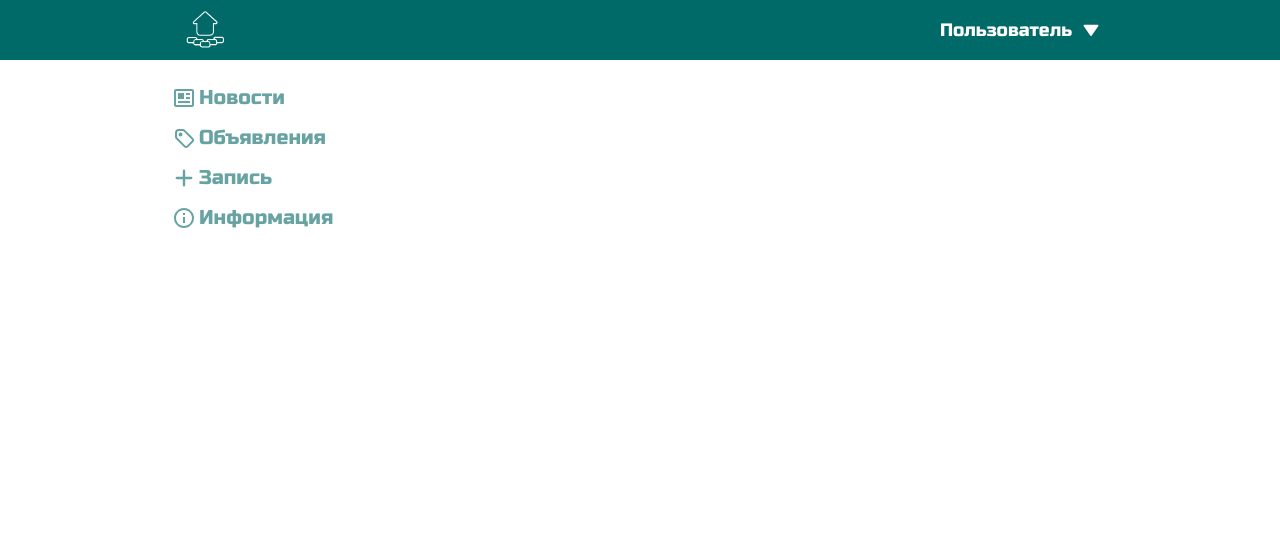
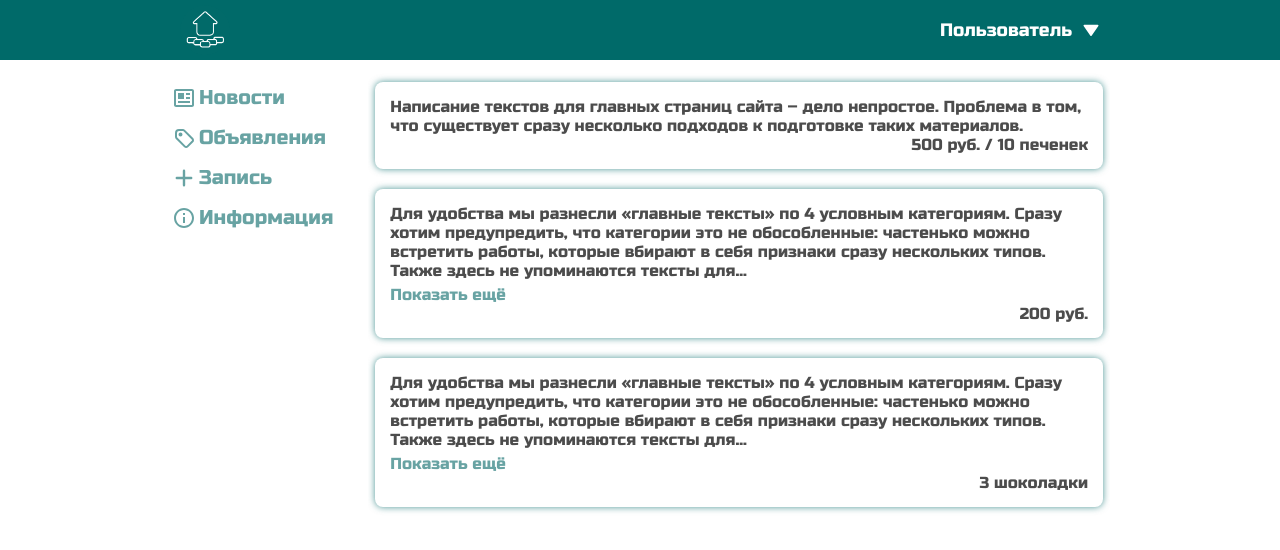
Before and after one commit to anti-kon/PolyLK, a React (Create React App) app in the folder frontend/: page /bulletin_board in a window 1280 px wide. Shown: the top 550 px of the page. Built offline with nearby package versions, Linux system fonts and the light colour scheme.

Commit message:
Add adcertisement component (#43)

```diff
--- /dev/null
+++ b/frontend/src/components/AdvertisementComponent.jsx
@@ -0,0 +1,49 @@
+import React, {useState} from 'react';
+
+const AdvertisementComponent = (props) => {
+    const maxTextLength = 256;
+
+    const isNeedAdopt = (inputText) => {
+        return inputText.length > maxTextLength;
+    }
+
+    const adoptText = (inputText) => {
+        let lastWordIndex = inputText.slice(0, (maxTextLength + 1)).lastIndexOf(' ');
+        lastWordIndex = lastWordIndex > maxTextLength ? maxTextLength : lastWordIndex;
+        return isNeedAdopt(inputText) ? inputText.slice(0, lastWordIndex) + '...' : inputText;
+    }
+
+    const [text, setTest] = useState(adoptText(props.children));
+    const [isFullTextVisible, setIsFullTextVisible] = useState(false);
+
+    const showButton = isNeedAdopt(props.children);
+
+    return (
+        <div className={'advertisement-body'}>
+            <p className={'advertisement-text'}>{text}</p>
+            {showButton && (
+                !isFullTextVisible ?
+                    <button
+                        className={'advertisement-show-more'}
+                        onClick={() => {setTest(props.children);
+                            setIsFullTextVisible(true)}}>
+                        Показать ещё
+                    </button> :
+                    <button
+                        className={'advertisement-show-more'}
+                        onClick={() => {setTest(adoptText(props.children));
+                            setIsFullTextVisible(false)}}>
+                        Скрыть
+                    </button>
+            )}
+            <div className={'advertisement-price-block'}>
+                {props.moneyPrice !== null && <label>{props.moneyPrice}</label>}
+                {props.moneyPrice !== null && props.alternativePrice !== null &&
+                    <label className={'advertisement-spacer-price'}>/</label>}
+                {props.alternativePrice !== null && <label>{props.alternativePrice}</label>}
+            </div>
+        </div>
+    );
+};
+
+export default AdvertisementComponent;
--- a/frontend/src/pages/BulletinBoard.jsx
+++ b/frontend/src/pages/BulletinBoard.jsx
@@ -2,6 +2,12 @@ import React from 'react';
 import SwitchBar from "../components/SwitchBar";
 import MajorHeader from "../components/UI/headers/MajorHeader/MajorHeader";
 import "../styles/BulletinBoard.css";
+import ContentBox from "../components/UI/content_boxes/content_box/ContentBox";
+import AdvertisementComponent from "../components/AdvertisementComponent";
+
+const advertisements = [{id: 0, text: "Написание текстов для главных страниц сайта – дело непростое. Проблема в том, что существует сразу несколько подходов к подготовке таких материалов.", moneyPrice: '500 руб.', alternativePrice: '10 печенек'},
+    {id: 1, text: "Для удобства мы разнесли «главные тексты» по 4 условным категориям. Сразу хотим предупредить, что категории это не обособленные: частенько можно встретить работы, которые вбирают в себя признаки сразу нескольких типов. Также здесь не упоминаются тексты для лендингов, где главная страница – основа основ. Речь пойдет об обычных, «классических» сайтах. Довольно демагогии с нашей стороны, приступаем.", moneyPrice: '200 руб.', alternativePrice: null},
+    {id: 2, text: "Для удобства мы разнесли «главные тексты» по 4 условным категориям. Сразу хотим предупредить, что категории это не обособленные: частенько можно встретить работы, которые вбирают в себя признаки сразу нескольких типов. Также здесь не упоминаются тексты для лендингов, где главная страница – основа основ. Речь пойдет об обычных, «классических» сайтах. Довольно демагогии с нашей стороны, приступаем.", moneyPrice: null, alternativePrice: '3 шоколадки'}]
 
 const BulletinBoard = () => {
     return (
@@ -9,6 +15,18 @@ const BulletinBoard = () => {
             <MajorHeader></MajorHeader>
             <div className={"bulletin-board-page"}>
                 <SwitchBar></SwitchBar>
+                <div className={"advertisements-list"}>
+                    {advertisements.map((advertisement) =>
+                        <ContentBox key={advertisement.id}
+                                    style={{display: "flex", marginBottom: "20px", boxSizing: "border-box"}}>
+                            <AdvertisementComponent
+                                moneyPrice={advertisement.moneyPrice}
+                                alternativePrice={advertisement.alternativePrice}>
+                                {advertisement.text}
+                            </AdvertisementComponent>
+                        </ContentBox>
+                    )}
+                </div>
             </div>
         </div>
     );
--- a/frontend/src/styles/BulletinBoard.css
+++ b/frontend/src/styles/BulletinBoard.css
@@ -3,3 +3,52 @@
     max-width: 960px;
     margin: auto;
 }
+
+.advertisement-body {
+    margin: 15px;
+    display: block;
+}
+
+.advertisement-text {
+    margin: 0;
+    color: #4c4c4c;
+    font-family: 'Russo One', sans-serif;
+    font-size: 16px;
+}
+
+.advertisement-show-more {
+    margin-top: 5px;
+    margin-bottom: 0;
+    padding: 0;
+    width: max-content;
+    color: #68a3a3;
+    font-family: 'Russo One', sans-serif;
+    font-size: 16px;
+    background: none;
+    border: none;
+}
+
+.advertisement-show-more:hover {
+    color: #3e8d8d;
+}
+
+.advertisements-list {
+    margin: 0 10px 0 20px;
+    width: 100%;
+    overflow-x: clip;
+}
+
+.advertisement-price-block {
+    margin: 0;
+    justify-content: right;
+    width: 100%;
+    display: flex;
+    color: #4c4c4c;
+    font-family: 'Russo One', sans-serif;
+    font-size: 16px;
+    text-align: right;
+}
+
+.advertisement-spacer-price {
+    margin: 0 5px;
+}
```
